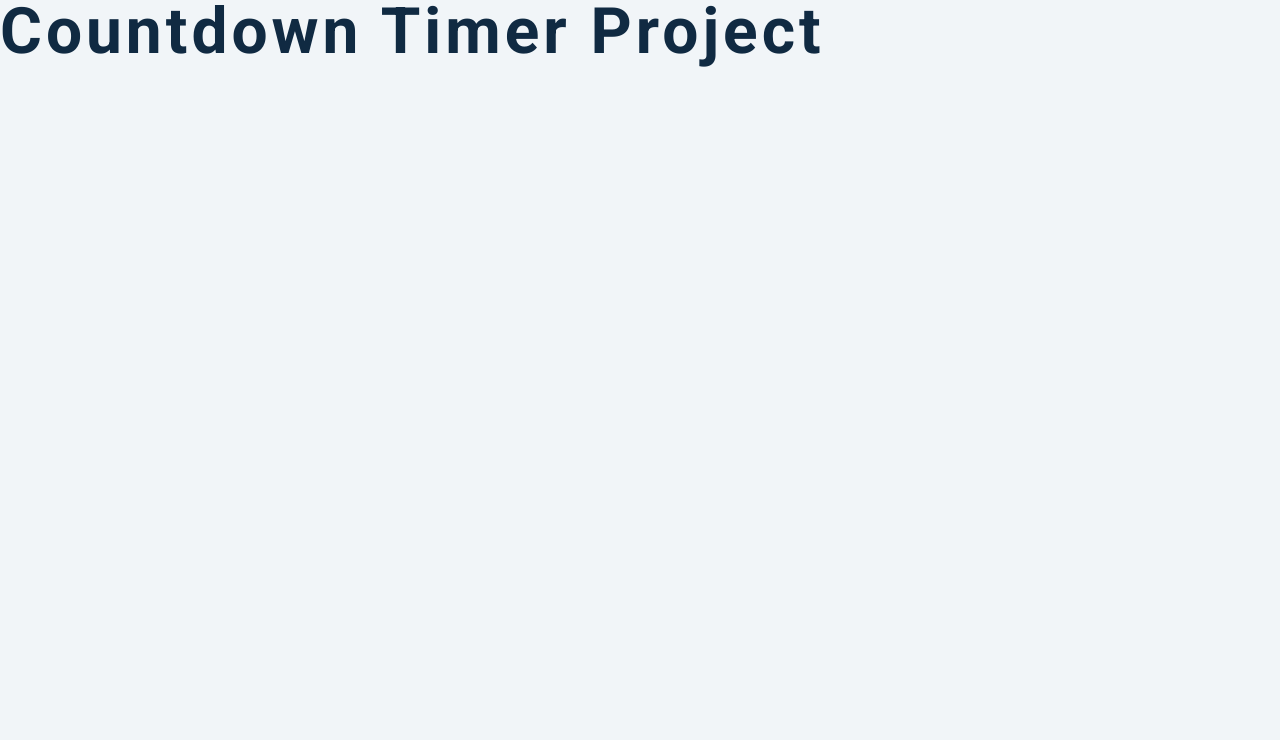
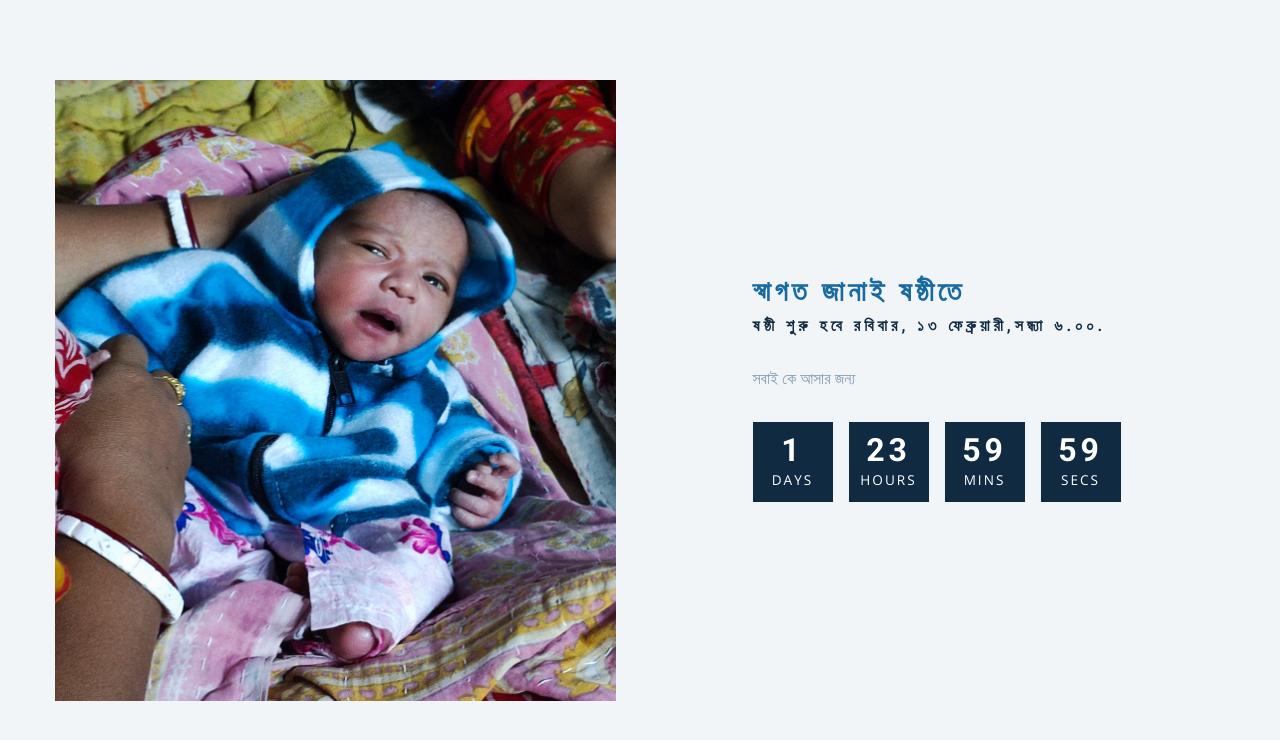
Before and after one commit to aviranjan07/Countdown-Timer, a plain HTML site: page index.html in a window 1280 px wide. Drawn offline with nearby package versions, Linux system fonts and the light colour scheme.

Commit message:
complete basics part

```diff
--- a/index.html
+++ b/index.html
@@ -3,13 +3,62 @@
   <head>
     <meta charset="UTF-8" />
     <meta name="viewport" content="width=device-width, initial-scale=1.0" />
-    <title>Countdown</title>
+    <title>ষষ্ঠীতে স্বাগত জানাই </title>
+    <link rel="shortcut icon" href="favicon.jpg" type="image/x-icon">
 
     <!-- styles -->
     <link rel="stylesheet" href="./styles.css" />
   </head>
   <body>
-    <h1>countdown timer project</h1>
+    <section class="section-center">
+      <!-- image -->
+      <article class="gift-img">
+        <img src="/sonakid.jpg" alt="gift-picture">
+      </article>
+      <!-- info -->
+      <article class="gift-info">
+        <h3>স্বাগত জানাই ষষ্ঠীতে</h3>
+        <h4> ষষ্ঠী শুরু হবে রবিবার, ১৩ ফেব্রুয়ারী,সন্ধ্যা ৬.০০.
+        </h4>
+        <p>
+          সবাই কে আসার জন্য
+        </p>
+        <div class="deadline">
+          <!-- days -->
+          <div class="deadline-format">
+            <div>
+              <h4 class="days">1</h4>
+              <span>days</span>
+            </div>
+          </div>
+          <!-- end of days  -->
+          <!-- hours -->
+          <div class="deadline-format">
+            <div>
+              <h4 class="hours">23</h4>
+              <span>hours</span>
+            </div>
+          </div>
+          <!-- end of hours  -->
+          <!-- mins -->
+          <div class="deadline-format">
+            <div>
+              <h4 class="mins">59</h4>
+              <span>mins</span>
+            </div>
+          </div>
+          <!-- end of mins  -->
+          <!-- secs -->
+          <div class="deadline-format">
+            <div>
+              <h4 class="secs">59</h4>
+              <span>secs</span>
+            </div>
+          </div>
+          <!-- end of secs  -->
+        </div>
+      </article>
+    </section>
     <!-- javascript -->
     <script src="./app.js"></script>
   </body>
```
Also changed, not shown: favicon.jpg (added).
